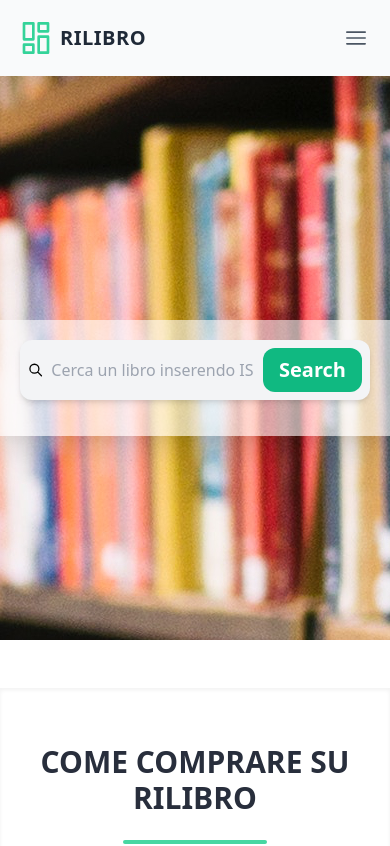
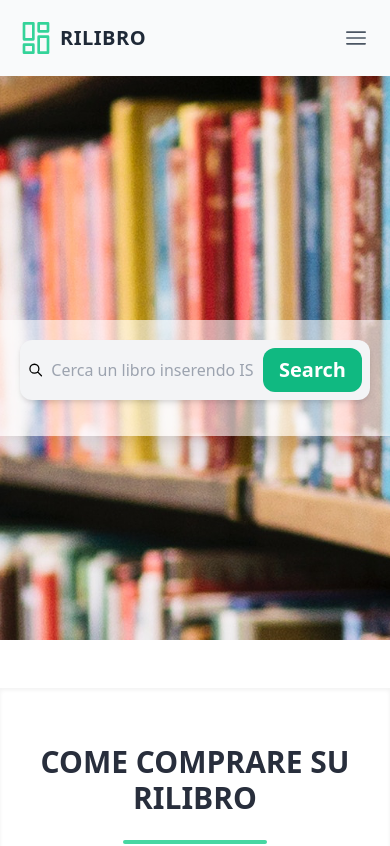
Before and after one commit to MacPapo/RilibroDesign, a React (Create React App) app in the folder client/: page / in a window 390 px wide. Shown: the top 846 px of the page. Built offline with nearby package versions, Linux system fonts and the light colour scheme; no server answers.

Commit message:
Homepage BG Fixed

```diff
--- a/client/src/index.css
+++ b/client/src/index.css
@@ -5,7 +5,6 @@
 
 .bg-home {
   background: url(assets/images/WP01.jpg) center center no-repeat;
-  background-attachment: fixed;
 }
 
 .bg-phone {
--- a/client/src/pages/homepage/homepage.component.jsx
+++ b/client/src/pages/homepage/homepage.component.jsx
@@ -9,7 +9,7 @@ const HomePage = () => {
   return (
     <>
       <div className="h-screen">
-        <div className="bg-phone">
+        <div className="bg-top bg-cover md:bg-no-repeat md:bg-fixed md:bg-center bg-homepage-phone md:bg-cover md:bg-homepage-fixed">
           <div className="justify-center h-80 items-top">
             <Nav />
           </div>
--- a/client/tailwind.config.js
+++ b/client/tailwind.config.js
@@ -2,7 +2,12 @@ module.exports = {
   purge: ["./src/**/*.{js,jsx,ts,tsx}", "./public/index.html"],
   darkMode: "media", // or 'media' or 'class'
   theme: {
-    extend: {},
+    extend: {
+      backgroundImage: (theme) => ({
+        "homepage-fixed": "url('assets/images/WP01.jpg')",
+        "homepage-phone": "url('assets/images/WP00.jpg')",
+      }),
+    },
   },
   variants: {
     extend: {},
```
